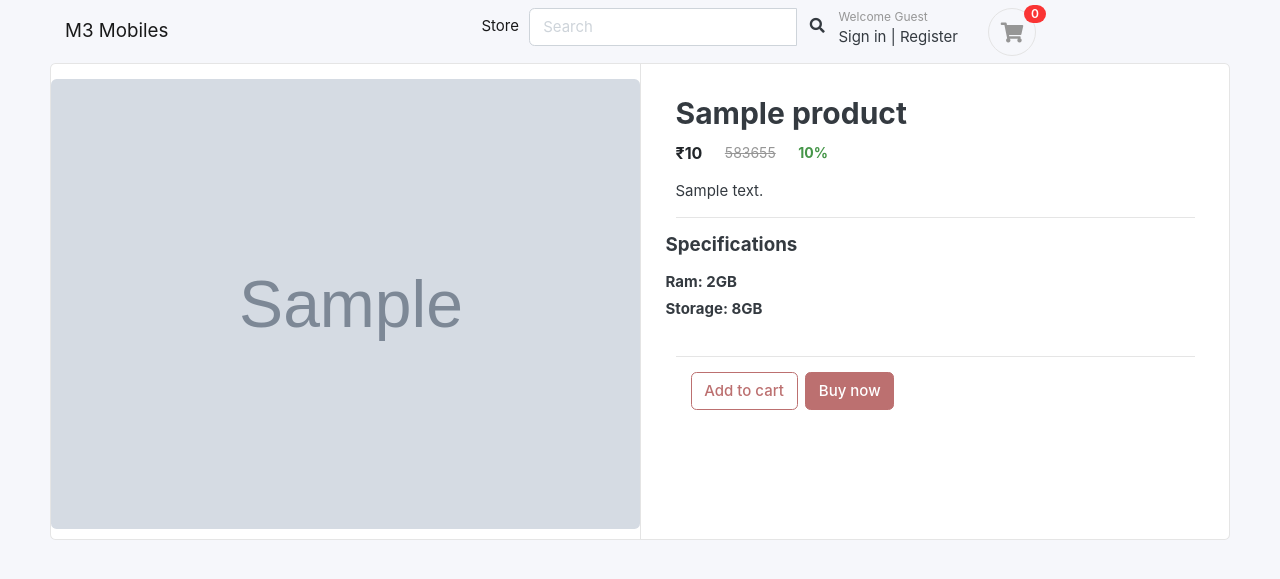
After one commit to amjedsaleel/m3-mobiles, a Django app: a page that uses templates/store/product-details.html in a window 1280 px wide. The commit adds this page. Shown: the top 579 px of the page. Run offline with Django 3.2, Linux system fonts and the light colour scheme; tables that the repository leaves empty hold one stand-in row (values such as "Sample post"); grey boxes marked "Sample" are stand-in pictures; some libraries are stand-ins or nearby versions; some web fonts are replaced.

Commit message:
Product detail page

```diff
--- a/store/urls.py
+++ b/store/urls.py
@@ -8,5 +8,6 @@ app_name = 'store'
 
 urlpatterns = [
     path('', views.index, name='index'),
-    path('store/', views.store, name='store')
+    path('store/', views.store, name='store'),
+    path('product-details/<str:brand_slug>/<str:variant_slug>/', views.product_details, name='products-details')
 ]
--- a/store/views.py
+++ b/store/views.py
@@ -28,3 +28,11 @@ def store(request):
         'variants_count': variants_count
     }
     return render(request, 'store/store.html', context)
+
+
+def product_details(request, brand_slug, variant_slug):
+    variant = Variant.objects.get(slug=variant_slug)
+    context = {
+        'variant': variant
+    }
+    return render(request, 'store/product-details.html', context)
--- a/templates/store/index.html
+++ b/templates/store/index.html
@@ -17,7 +17,8 @@
             {% for last_product in last_products %}
                 <div class="col-12 col-md-6 col-lg-4">
                     <div class="card card-product-grid">
-                        <a href="#" class="img-wrap mt-4 mb-4"> <img src="{{ last_product.image1.url }}" alt=""/>
+                        <a href="{% url 'store:products-details' last_product.product.brand.slug last_product.slug %}"
+                           class="img-wrap mt-4 mb-4"> <img src="{{ last_product.image1.url }}" alt=""/>
                         </a>
                         <hr>
                         <h5 class="pl-3">{{ last_product.product.name | capfirst }}</h5>
@@ -55,7 +56,7 @@
                     {% for variant in product.variant_set.reverse|slice:":3" %}
                         <div class="col-12 col-md-6">
                             <div class="card card-product-grid">
-                                <a href="#" class="img-wrap mt-4 mb-4"> <img src="{{ variant.image1.url }}" alt=""/>
+                                <a href="{% url 'store:products-details' variant.product.brand.slug variant.slug %}" class="img-wrap mt-4 mb-4"> <img src="{{ variant.image1.url }}" alt=""/>
                                 </a>
                                 <hr>
                                 <h5 class="pl-3">{{ product.name | capfirst }}</h5>
--- /dev/null
+++ b/templates/store/product-details.html
@@ -0,0 +1,75 @@
+{% extends 'base.html' %}
+{% block title %} M3 | Product detail {% endblock %}
+{% block content %}
+    <div class="container">
+        <div class="card">
+            <div class="row no-gutters">
+                <aside class="col-md-6">
+                    <article class="gallery-wrap">
+                        <div class="img-big-wrap mt-3">
+                            <a href="#"><img src="{{ variant.image1.url }}"></a>
+                        </div> <!-- img-big-wrap.// -->
+
+                    </article> <!-- gallery-wrap .end// -->
+                </aside>
+                <main class="col-md-6 border-left">
+                    <article class="content-body">
+
+                        <h2 class="title">{{ variant.product.name }}</h2>
+
+                        <div class="mb-3">
+                            <div class="d-flex justify-content-start align-items-center">
+                                <div>
+                                    <p class="price regular-text-bold">₹{{ variant.price }}</p>
+                                </div>
+                                <div>
+                                    <p class="original-price small-gray-text ml-4">
+                                        <del>583655</del>
+                                    </p>
+                                </div>
+                                <div>
+                                    <p class="offer small-gray-text ml-4">10%</p>
+                                </div>
+                            </div>
+                        </div>
+
+                        <p>{{ variant.description }}</p>
+
+                        <hr>
+                        <div class="row">
+                            <!-- <div class="item-option-select">
+                                 <h6>Choose Color</h6>
+                                 <div class="btn-group btn-group-sm btn-group-toggle" data-toggle="buttons">
+                                     <label class="btn btn-light">
+                                         <input type="radio" name="radio_color"> Silver
+                                     </label>
+                                     <label class="btn btn-light">
+                                         <input type="radio" name="radio_color"> Gray
+                                     </label>
+                                     <label class="btn btn-light active">
+                                         <input type="radio" name="radio_color checked"> Gold
+                                     </label>
+                                     <label class="btn btn-light">
+                                         <input type="radio" name="radio_color"> Black
+                                     </label>
+                                 </div>
+                             </div> -->
+                        </div>
+                        <div class="row">
+                            <div class="item-option-select">
+                                <h5 class="mb-3">Specifications</h5>
+                                <h6>Ram: {{ variant.ram }}</h6>
+                                <h6>Storage: {{ variant.storage }}</h6>
+                            </div>
+                        </div> <!-- row.// -->
+                        <hr>
+                        <div class="d-flex pl-3 pr-3 justify-content-start mb-4">
+                            <a href="#" class="btn btn-outline-primary">Add to cart</a>
+                            <a href="#" class="btn btn-primary ml-2">Buy now</a>
+                        </div>
+                    </article> <!-- product-info-aside .// -->
+                </main> <!-- col.// -->
+            </div> <!-- row.// -->
+        </div> <!-- card.// -->
+    </div>
+{% endblock %}
--- a/templates/store/store.html
+++ b/templates/store/store.html
@@ -42,8 +42,9 @@
                         {% for variant in variants %}
                             <div class="col-12 col-md-5 col-lg-4 col-xl-3">
                                 <div class="card card-product-grid">
-                                    <a href="#" class="img-wrap mt-4 mb-4"> <img src="{{ variant.image1.url }}"
-                                                                                 alt=""/>
+                                    <a href="{% url 'store:products-details' variant.product.brand.slug variant.slug %}"
+                                       class="img-wrap mt-4 mb-4"> <img src="{{ variant.image1.url }}"
+                                                                        alt=""/>
                                     </a>
                                     <hr>
                                     <h5 class="pl-3">{{ variant.product | capfirst }}</h5>
```
